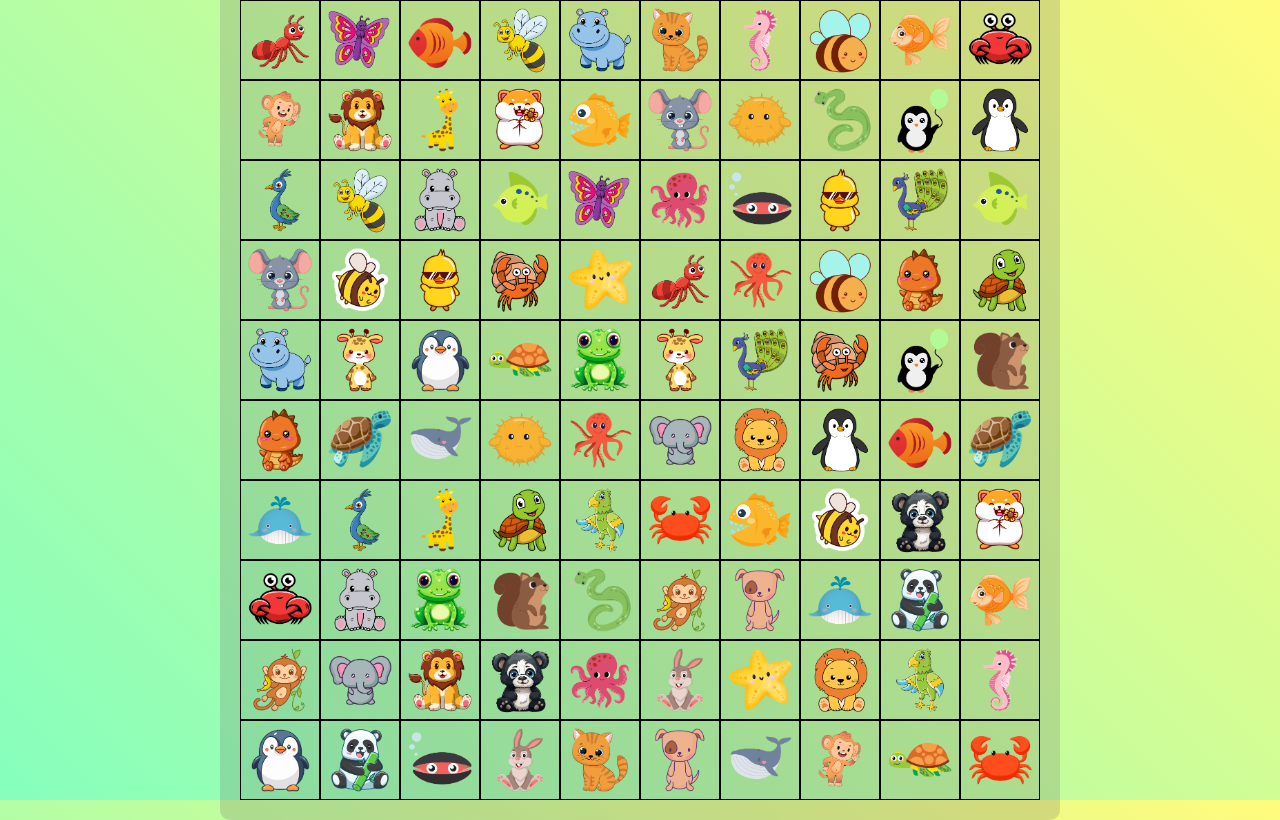
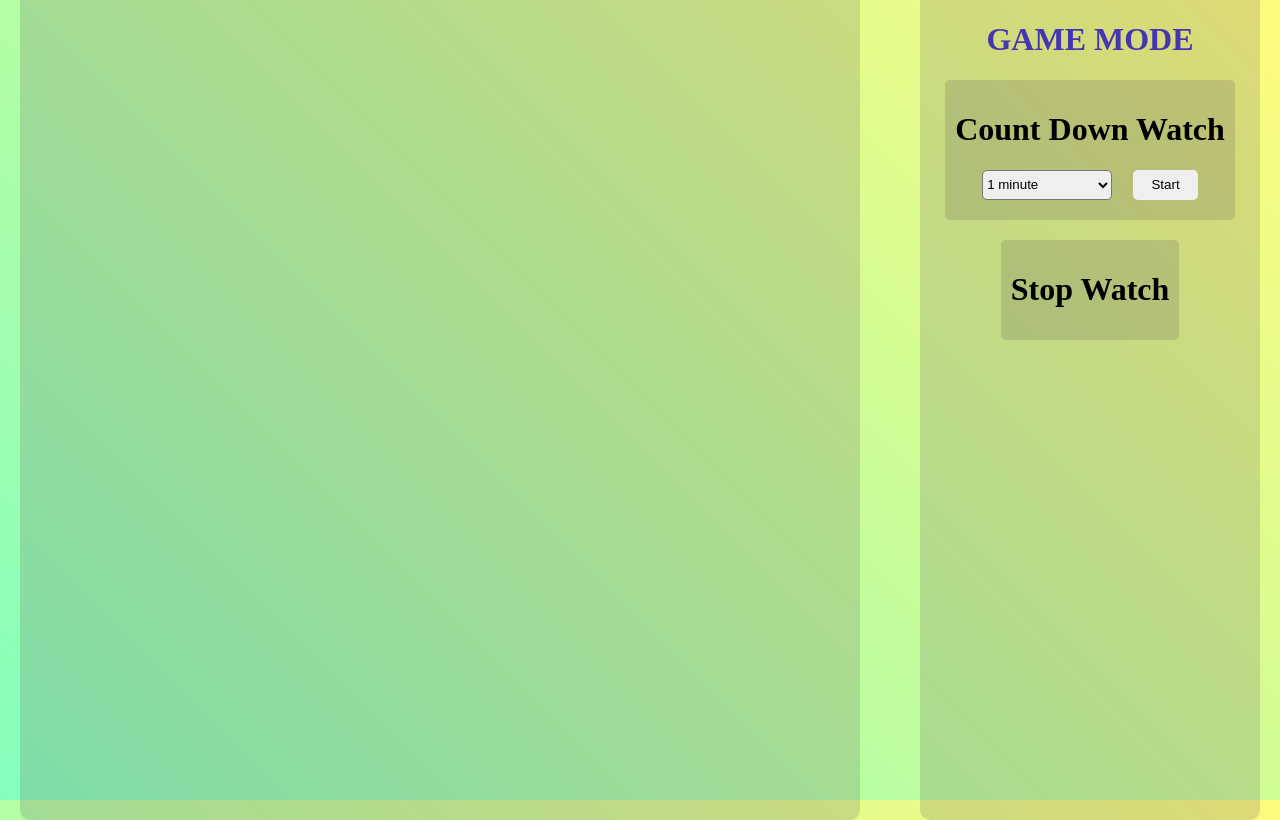
Before and after one commit to Tien-LN/React_web_applications, a React (Vite) app in the folder duplicate_cards_matching/: page / in a window 1280 px wide. Built offline with nearby package versions, Linux system fonts and the light colour scheme.

Commit message:
add count down watch game mode

```diff
--- a/duplicate_cards_matching/src/App.jsx
+++ b/duplicate_cards_matching/src/App.jsx
@@ -1,19 +1,25 @@
   import { useState, useEffect } from 'react'
   import './App.css'
   import Square from './Square'
+  import {CountDownWatch} from './Count_down_watch'
+  import StopWatch from './Stop_Watch'
 
   function App() {
     const [imgIndex, setImgIndex] = useState([]);
     const [selectedIndex, setSelectedIndex] = useState(null);
+    const [squaresLeft, setSquaresLeft] = useState(100);
+    const [isGameOver, setIsGameOver] = useState(false);
 
-    useEffect(() => {
+    const handleGameStart = () => {
+      setIsGameOver(false);
+      setSquaresLeft(100);
       const newImgIndex = Array.from({length:100}, (_,i) => (Math.floor(i/2) + 1));
-      for(let i = newImgIndex.length - 1; i > 0; i--) {
-        const j = Math.floor(Math.random() * (i + 1));
-        [newImgIndex[i], newImgIndex[j]] = [newImgIndex[j], newImgIndex[i]];
-      }
+      // for(let i = newImgIndex.length - 1; i > 0; i--) {
+      //   const j = Math.floor(Math.random() * (i + 1));
+      //   [newImgIndex[i], newImgIndex[j]] = [newImgIndex[j], newImgIndex[i]];
+      // }
       setImgIndex(newImgIndex);
-    }, []);
+    };
 
     function handleSquareClick(index) {
       if(selectedIndex === index) {
@@ -28,14 +34,28 @@
           newImgIndex[selectedIndex] = null;
           newImgIndex[index] = null;
           setImgIndex(newImgIndex);
+          const newSquaresLeft = squaresLeft - 2;
+          setSquaresLeft(newSquaresLeft);
+          if(newSquaresLeft === 0) {
+            setIsGameOver(true);
+            return;
+          }
         }
         setSelectedIndex(null);
       }
     }
 
+    const handleGameOver = () => {
+      setIsGameOver(true);
+    }
+
     return (
+      <div className='App'>
         <div className='Board'>
-        {imgIndex.map((value, i) => (
+          {isGameOver ? (
+            <h1 className='game-over'>Game Over</h1>
+          ) : (
+            imgIndex.map((value, i) => (
               <Square
                 key={i}
                 matrix={imgIndex}
@@ -43,7 +63,14 @@
                 onSquareClick={() => handleSquareClick(i)}
                 isSelected={(i === selectedIndex)}
               />
-        ))}
+            ))
+          )}
+        </div>
+        <div className='game-mode'>
+          <h1 style={{textAlign: 'center', color: '#4635B1'}}>GAME MODE</h1>
+          <CountDownWatch onGameOver={handleGameOver} onGameStart={handleGameStart}/>
+          <StopWatch />
+        </div>
       </div>
     )
   }
--- /dev/null
+++ b/duplicate_cards_matching/src/Count_down_watch.jsx
@@ -0,0 +1,74 @@
+import {useState} from 'react';
+
+export function CountDownWatch({onGameOver, onGameStart}) {
+  const [selectedTime, setSelectedTime] = useState(60);
+  const [currentTime, setCurrentTime] = useState(null);
+  const [timerId, setTimerId] = useState(null);
+
+  const formatTime = (seconds) => {
+    if(seconds === 'infinity') return 'No Time Limit';
+    const minutes = Math.floor(seconds / 60);
+    const remainingSeconds = seconds % 60;
+    return `${minutes}:${remainingSeconds.toString().padStart(2,'0')}`;
+  }
+
+  const startTimer = () => {
+    if(timerId) clearInterval(timerId);
+
+    if(selectedTime === 'infinity') {
+      setCurrentTime('infinity');
+      onGameStart();
+      return;
+    }
+
+    const timeInSeconds = parseInt(selectedTime, 10);
+    setCurrentTime(timeInSeconds);
+    onGameStart();
+
+    const newTimerId = setInterval(() => {
+      setCurrentTime((prevTime) => {
+        if(prevTime <= 1) {
+          clearInterval(newTimerId);
+          onGameOver();
+          return 0;
+        }
+        return prevTime - 1;
+      });
+    }, 1000);
+
+    setTimerId(newTimerId);
+  };
+
+
+  return (
+    <div className='countdown-watch'>
+      <h1>Count Down Watch</h1>
+      <div className = "countdown-watch-display">
+        {currentTime !== null ? (
+          <span className='TimerDisplay'>{formatTime(currentTime)}</span>
+        ) : (
+          <div style={{width: '100%', display: 'flex', justifyContent: 'space-between'}}>
+            <select
+              className="countdown-watch-selections"
+              value={selectedTime}
+              onChange={(e) => setSelectedTime(e.target.value)}
+            >
+              <option value="60">1 minute</option>
+              <option value="120">2 minutes</option>
+              <option value="180">3 minutes</option>
+              <option value="240">4 minutes</option>
+              <option value="300">5 minutes</option>
+              <option value="360">6 minutes</option>
+              <option value="420">7 minutes</option>
+              <option value="480">8 minutes</option>
+              <option value="540">9 minutes</option>
+              <option value="600">10 minutes</option>
+              <option value="infinity">No Time Limit</option>
+            </select>
+            <button style={{width : '30%', height: '30px', borderRadius: '5px', border: 'none'}} onClick={startTimer}>Start</button>
+          </div>
+        )}
+      </div>
+    </div>
+  )
+}
--- /dev/null
+++ b/duplicate_cards_matching/src/Stop_Watch.jsx
@@ -0,0 +1,8 @@
+
+export default function StopWatch() {
+    return (
+        <div className='stop-watch'>
+          <h1>Stop Watch</h1>
+        </div>
+    )
+}
--- a/duplicate_cards_matching/src/index.css
+++ b/duplicate_cards_matching/src/index.css
@@ -18,6 +18,7 @@ body {
     display: flex;
     flex-wrap: wrap;
     padding: 20px;
+    margin-right: 60px;
 }
 
 .square {
@@ -48,3 +49,65 @@ body {
     opacity: 0;
     visibility: hidden;
 }
+
+.App {
+    display: flex;
+    justify-content: space-between;
+}
+
+.game-mode {
+    display: flex;
+    flex-direction: column;
+    align-items: center;
+    width: 300px;
+    background-color: rgba(93, 88, 88, 0.2);
+    border-radius: 10px;
+    padding: 20px;
+}
+
+.game-mode h1 {
+    width: 100%;
+    text-align: left;
+}
+
+.TimerDisplay {
+    font-size: 3em;
+    font-weight: bold;
+    font-family: 'Courier New', Courier, monospace;
+    display: flex;
+    justify-content: center;
+    align-items: center;
+}
+
+.countdown-watch {
+    background-color: #FFFBCB;
+    background-color: rgba(93, 88, 88, 0.2);
+    padding: 10px;
+    border-radius: 5px;
+    display: flex;
+    flex-direction: column;
+    align-items: center;
+    margin-bottom: 20px;
+}
+
+.countdown-watch-display {
+    width: 80%;
+
+}
+
+.countdown-watch-selections {
+    width: 60%;
+    height: 30px;
+    border-radius: 5px;
+    margin-bottom: 10px;
+}
+
+.stop-watch {
+    background-color: #FFFBCB;
+    background-color: rgba(93, 88, 88, 0.2);
+    padding: 10px;
+    border-radius: 5px;
+    display: flex;
+    flex-direction: column;
+    align-items: center;
+}
```
Lines whose indentation alone changed are shown as unchanged.
